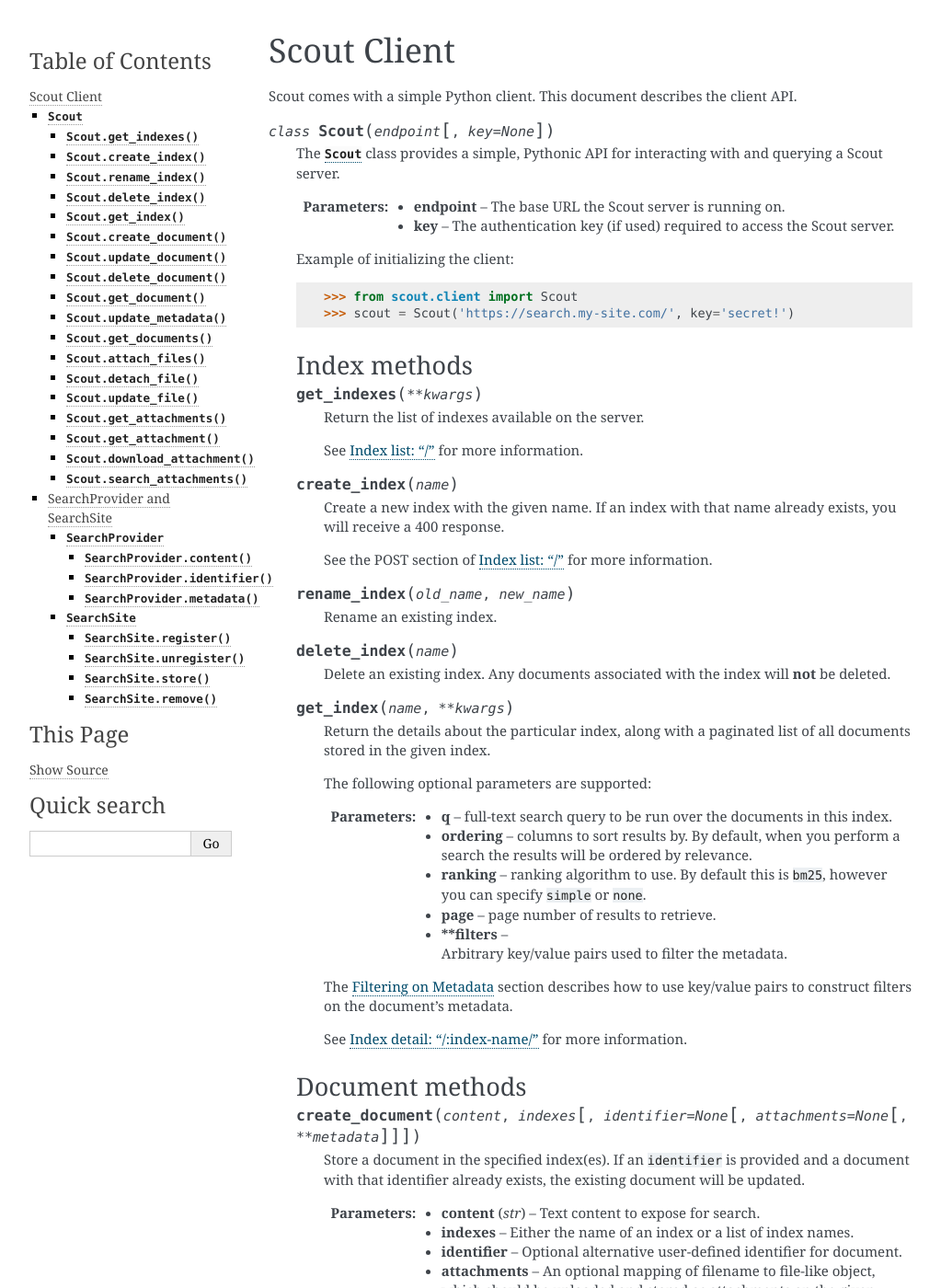
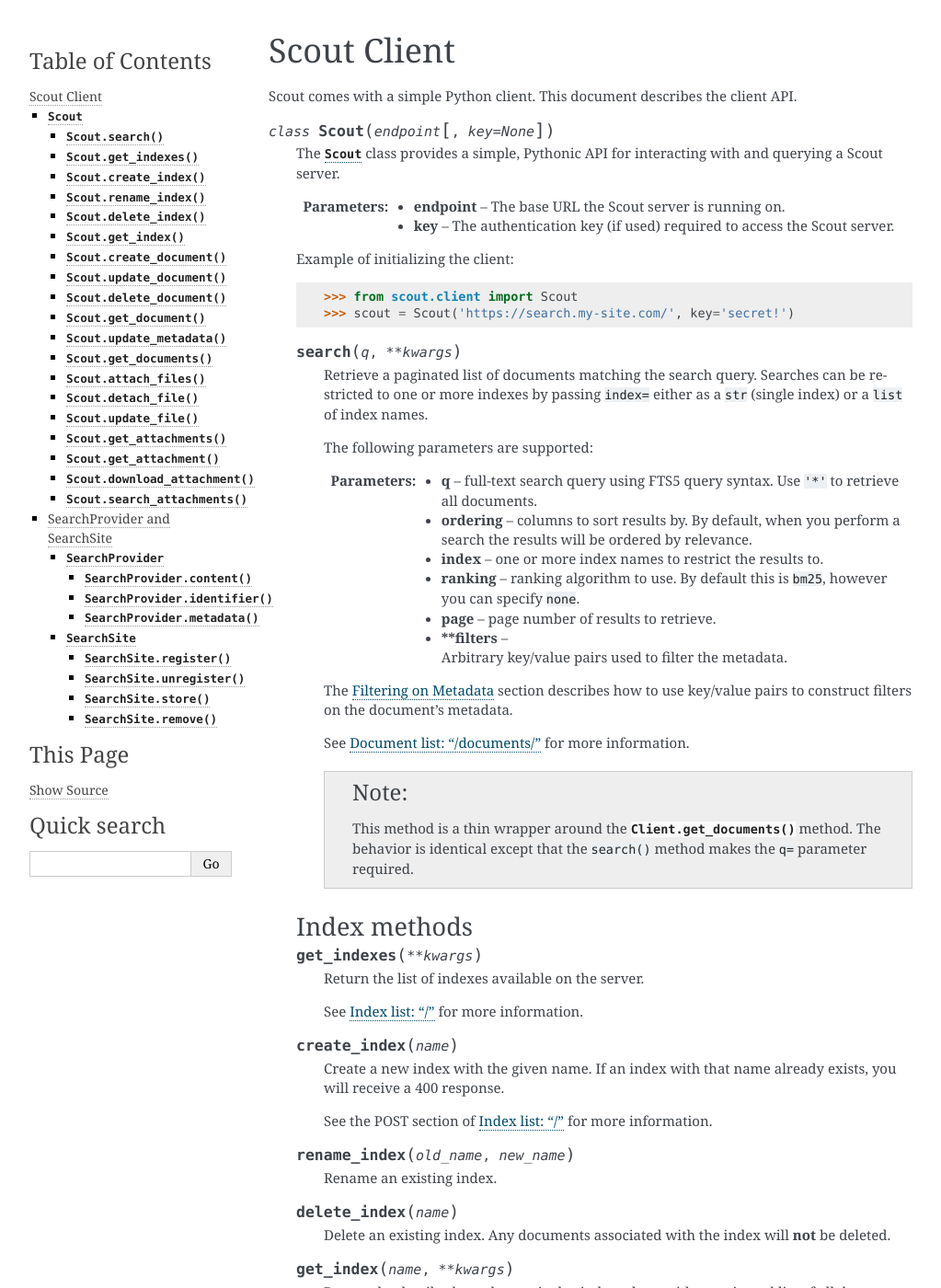
Before and after one commit to coleifer/scout, a Sphinx documentation site: the page built from docs/client.rst, in a window 1280 px wide and 1400 px high. Shown: the whole window at 92% size, without its empty margins (118-1141 px from the left). Built offline with Sphinx 7.4.7, drawn with Linux system fonts in a browser that asks for light colours.

Commit message:
Add a thin search() method just for clarity in client.

```diff
--- a/docs/client.rst
+++ b/docs/client.rst
@@ -19,6 +19,31 @@ Scout comes with a simple Python client. This document describes the client API.
 
         >>> from scout.client import Scout
         >>> scout = Scout('https://search.my-site.com/', key='secret!')
+
+    .. py:method:: search(q, **kwargs)
+
+        Retrieve a paginated list of documents matching the search query.
+        Searches can be restricted to one or more indexes by passing ``index=``
+        either as a ``str`` (single index) or a ``list`` of index names.
+
+        The following parameters are supported:
+
+        :param q: full-text search query using FTS5 query syntax. Use ``'*'`` to retrieve all documents.
+        :param ordering: columns to sort results by. By default, when you perform a search the results will be ordered by relevance.
+        :param index: one or more index names to restrict the results to.
+        :param ranking: ranking algorithm to use. By default this is ``bm25``, however you can specify ``none``.
+        :param page: page number of results to retrieve.
+        :param **filters: Arbitrary key/value pairs used to filter the metadata.
+
+        The :ref:`metadata_filters` section describes how to use key/value pairs to construct filters on the document's metadata.
+
+        See :ref:`document_list` for more information.
+
+        .. note::
+            This method is a thin wrapper around the :py:meth:`Client.get_documents`
+            method. The behavior is identical except that the ``search()``
+            method makes the ``q=`` parameter required.
+
 
     Index methods
     -------------
@@ -51,7 +76,7 @@ Scout comes with a simple Python client. This document describes the client API.
 
         :param q: full-text search query to be run over the documents in this index.
         :param ordering: columns to sort results by. By default, when you perform a search the results will be ordered by relevance.
-        :param ranking: ranking algorithm to use. By default this is ``bm25``, however you can specify ``simple`` or ``none``.
+        :param ranking: ranking algorithm to use. By default this is ``bm25``, however you can specify ``none``.
         :param page: page number of results to retrieve.
         :param **filters: Arbitrary key/value pairs used to filter the metadata.
 
@@ -140,7 +165,7 @@ Scout comes with a simple Python client. This document describes the client API.
         :param q: full-text search query to be run over the documents in this index.
         :param ordering: columns to sort results by. By default, when you perform a search the results will be ordered by relevance.
         :param index: one or more index names to restrict the results to.
-        :param ranking: ranking algorithm to use. By default this is ``bm25``, however you can specify ``simple`` or ``none``.
+        :param ranking: ranking algorithm to use. By default this is ``bm25``, however you can specify ``none``.
         :param page: page number of results to retrieve.
         :param **filters: Arbitrary key/value pairs used to filter the metadata.
 
```
Also changed, not shown: CHANGELOG.md (+13 -0 lines), 3 other files.
